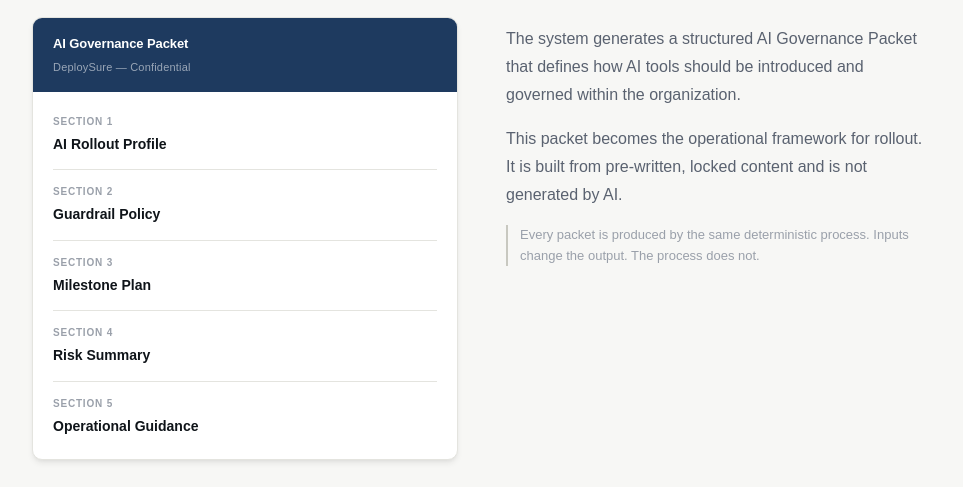
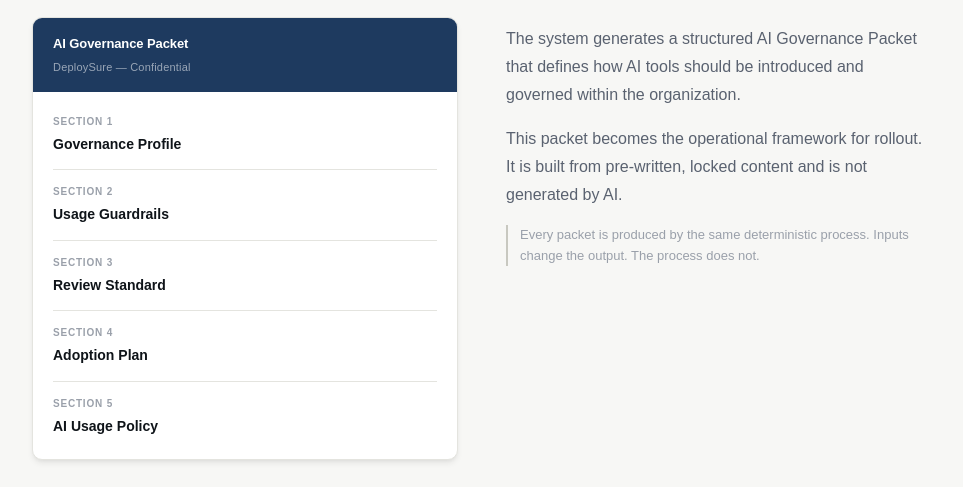
Before and after one commit to vetranod/osai, a Next.js app: page / in a window 1280 px wide. Shown: the part 1280-1767 px from the top of the page, without its empty margins (158-1121 px from the left). Built offline with nearby package versions, Linux system fonts and the light colour scheme.

Commit message:
Fix stale transition error display and align example packet sections with real output

```diff
--- a/src/app/page.tsx
+++ b/src/app/page.tsx
@@ -105,27 +105,27 @@ export default function LandingPage() {
             <div className={styles.artifactDocumentBody}>
               <div className={styles.artifactSection}>
                 <div className={styles.artifactSectionLabel}>Section 1</div>
-                <div className={styles.artifactSectionTitle}>AI Rollout Profile</div>
+                <div className={styles.artifactSectionTitle}>Governance Profile</div>
               </div>
               <div className={styles.artifactSectionDivider} />
               <div className={styles.artifactSection}>
                 <div className={styles.artifactSectionLabel}>Section 2</div>
-                <div className={styles.artifactSectionTitle}>Guardrail Policy</div>
+                <div className={styles.artifactSectionTitle}>Usage Guardrails</div>
               </div>
               <div className={styles.artifactSectionDivider} />
               <div className={styles.artifactSection}>
                 <div className={styles.artifactSectionLabel}>Section 3</div>
-                <div className={styles.artifactSectionTitle}>Milestone Plan</div>
+                <div className={styles.artifactSectionTitle}>Review Standard</div>
               </div>
               <div className={styles.artifactSectionDivider} />
               <div className={styles.artifactSection}>
                 <div className={styles.artifactSectionLabel}>Section 4</div>
-                <div className={styles.artifactSectionTitle}>Risk Summary</div>
+                <div className={styles.artifactSectionTitle}>Adoption Plan</div>
               </div>
               <div className={styles.artifactSectionDivider} />
               <div className={styles.artifactSection}>
                 <div className={styles.artifactSectionLabel}>Section 5</div>
-                <div className={styles.artifactSectionTitle}>Operational Guidance</div>
+                <div className={styles.artifactSectionTitle}>AI Usage Policy</div>
               </div>
             </div>
           </div>
--- a/src/app/rollouts/[rolloutId]/page.tsx
+++ b/src/app/rollouts/[rolloutId]/page.tsx
@@ -769,6 +769,7 @@ export default function RolloutDashboard() {
         }
       }
       await loadData();
+      setTransitionError(null);
     } catch {
       setTransitionError("Network error.");
     } finally {
```
